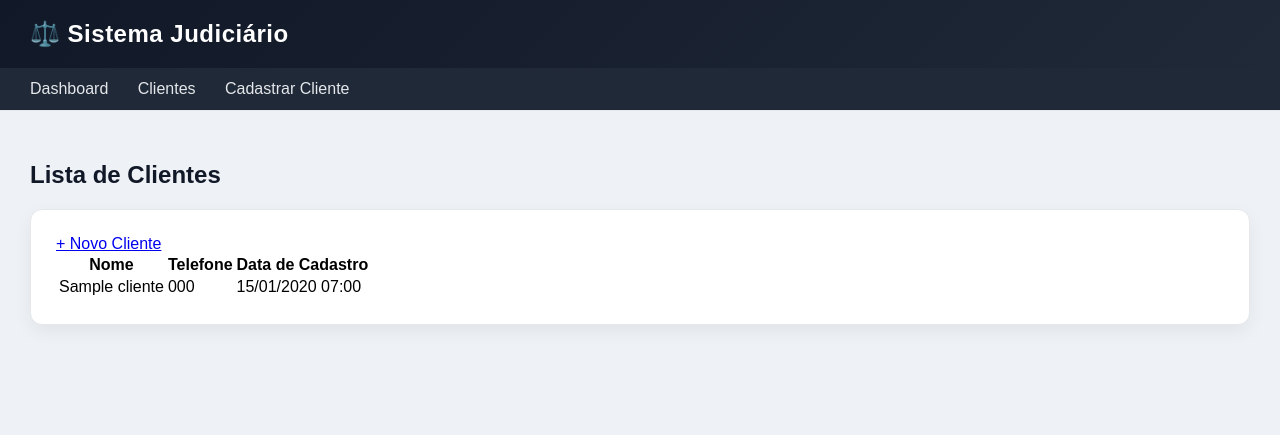
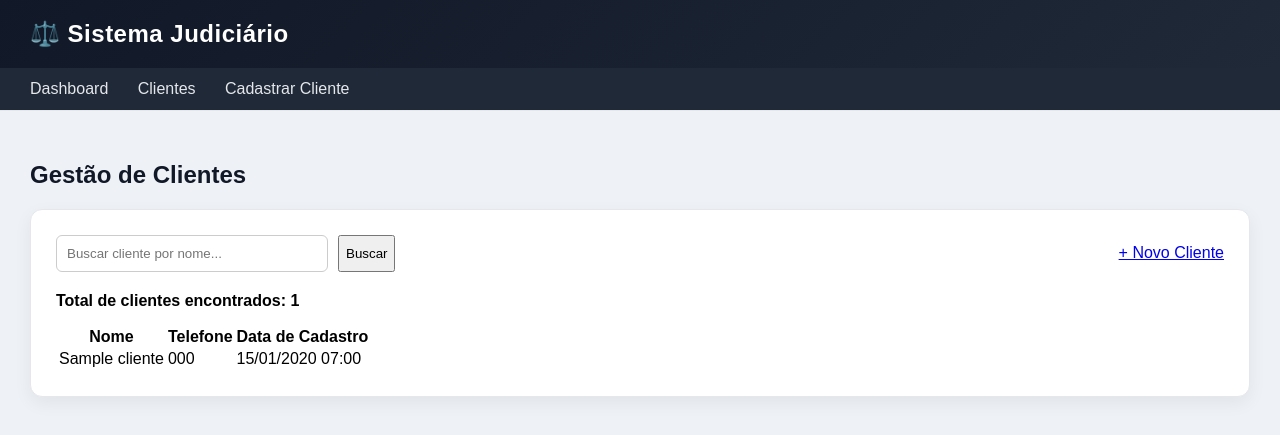
Before and after one commit to jpassesoriaprevidenciaria-create/sistema-juridico-render, a Django app: page /clientes/ in a window 1280 px wide. Shown: the top 435 px of the page. Run offline with Django 4.2, Linux system fonts and the light colour scheme; tables that the repository leaves empty hold one stand-in row (values such as "Sample post").

```diff
--- a/core/models.py
+++ b/core/models.py
@@ -1,9 +1,21 @@
 from django.db import models
 
 class Cliente(models.Model):
-    nome = models.CharField(max_length=200)
-    telefone = models.CharField(max_length=20, blank=True, null=True)
+    nome = models.CharField(max_length=255)
+    telefone = models.CharField(max_length=50, blank=True, null=True)
     data_cadastro = models.DateTimeField(auto_now_add=True)
 
     def __str__(self):
         return self.nome
+
+
+# 👇 ADICIONE A PARTIR DAQUI (embaixo do Cliente)
+class Processo(models.Model):
+    cliente = models.ForeignKey(Cliente, on_delete=models.CASCADE, related_name='processos')
+    numero = models.CharField(max_length=50)
+    tipo = models.CharField(max_length=100)
+    status = models.CharField(max_length=50, default='Em andamento')
+    data_cadastro = models.DateTimeField(auto_now_add=True)
+
+    def __str__(self):
+        return f"{self.numero} - {self.cliente.nome}"
--- a/core/views.py
+++ b/core/views.py
@@ -16,9 +16,20 @@ def home(request):
 
 
 def lista_clientes(request):
-    clientes = Cliente.objects.all().order_by('-id')
-    return render(request, 'clientes/lista_cliente.html', {'clientes': clientes})
+    busca = request.GET.get('q', '')
 
+    if busca:
+        clientes = Cliente.objects.filter(nome__icontains=busca).order_by('-id')
+    else:
+        clientes = Cliente.objects.all().order_by('-id')
+
+    context = {
+        'clientes': clientes,
+        'busca': busca,
+        'total': clientes.count()
+    }
+
+    return render(request, 'clientes/lista_cliente.html', context)
 
 def cadastrar_cliente(request):
     form = ClienteForm(request.POST or None)
--- a/templates/clientes/lista_cliente.html
+++ b/templates/clientes/lista_cliente.html
@@ -1,12 +1,35 @@
 {% extends 'base.html' %}
 
 {% block title %}Clientes{% endblock %}
-{% block header %}Lista de Clientes{% endblock %}
+{% block header %}Gestão de Clientes{% endblock %}
 
 {% block content %}
-<div class="card">
+
+<!-- BARRA SUPERIOR -->
+<div style="display:flex; justify-content:space-between; align-items:center; margin-bottom:20px; flex-wrap:wrap; gap:10px;">
+
+    <!-- BUSCA -->
+    <form method="get" style="display:flex; gap:10px;">
+        <input
+            type="text"
+            name="q"
+            placeholder="Buscar cliente por nome..."
+            value="{{ busca }}"
+            style="padding:10px; border-radius:6px; border:1px solid #ccc; min-width:250px;"
+        >
+        <button type="submit" class="btn">Buscar</button>
+    </form>
+
+    <!-- BOTÃO NOVO -->
     <a href="/clientes/cadastrar/" class="btn">+ Novo Cliente</a>
+</div>
 
+<!-- CARD INFORMATIVO -->
+<div style="margin-bottom:15px; font-weight:bold;">
+    Total de clientes encontrados: {{ total }}
+</div>
+
+<!-- TABELA PROFISSIONAL -->
 <table>
     <thead>
         <tr>
@@ -24,10 +47,10 @@
         </tr>
         {% empty %}
         <tr>
-                <td colspan="3">Nenhum cliente cadastrado.</td>
+            <td colspan="3">Nenhum cliente encontrado.</td>
         </tr>
         {% endfor %}
     </tbody>
 </table>
-</div>
+
 {% endblock %}
```
Also changed, not shown: core/migrations/0001_initial.py (added), db.sqlite3 (added). Lines whose indentation alone changed are shown as unchanged.
